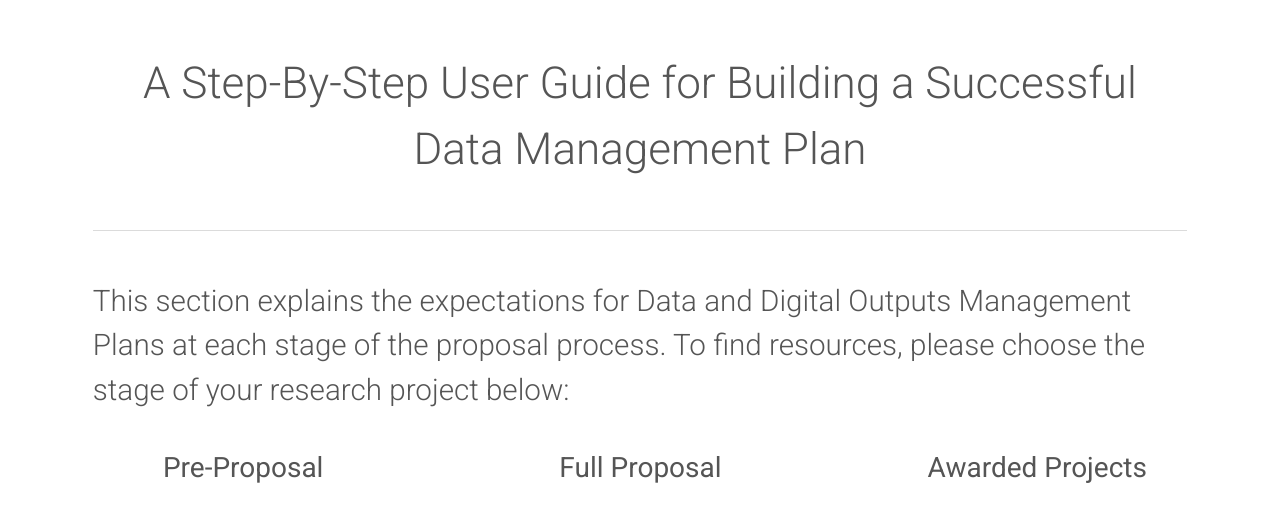
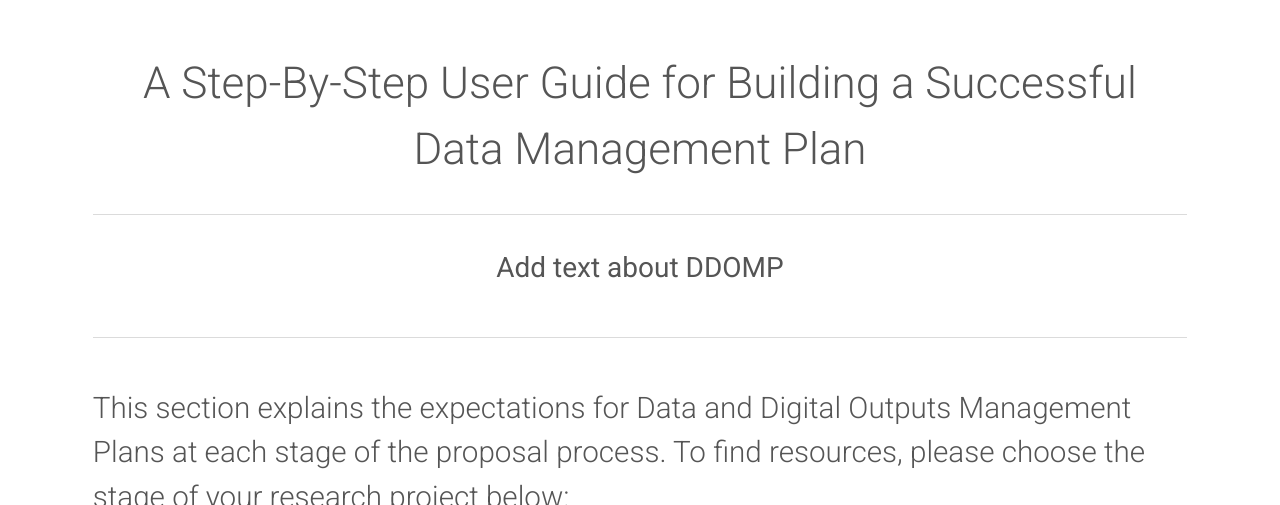
Before and after one commit to bfe-inf/toolkit, a Jekyll site: the page built from ddomp.html, in a window 1280 px wide, cut to the strip 342-847 px from the top of the page. Built offline with Jekyll 4.4.1, drawn with Linux system fonts in a browser that asks for light colours.

Commit message:
Update ddomp.html

```diff
--- a/ddomp.html
+++ b/ddomp.html
@@ -49,6 +49,8 @@ tipue_search_active: true
 				<div class="inner">
 					<header class="align-center">
 						<h2>A Step-By-Step User Guide for Building a Successful Data Management Plan </h2>
+						<hr>
+						<h3> Add text about DDOMP </h3>
 					</header>
 
 				<hr class="major" />
```
